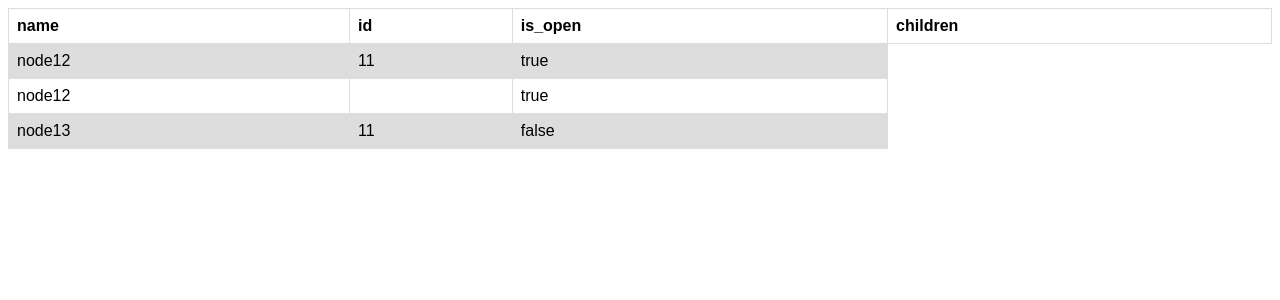
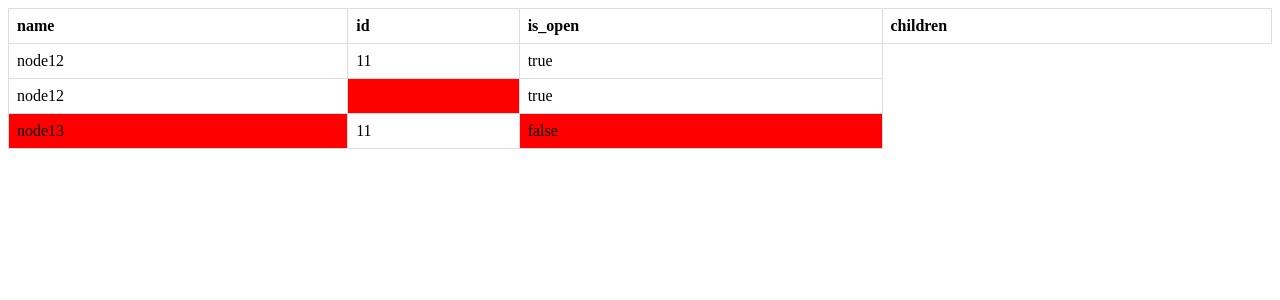
Before and after one commit to rawatanimesh/array-of-json-object-compare-angular, an Angular app: page / in a window 1280 px wide. Shown: the top 300 px of the page. Built offline with nearby package versions, Linux system fonts and the light colour scheme.

Commit message:
initial code for showing changed/deleted values on html

```diff
--- a/src/app/app.component.css
+++ b/src/app/app.component.css
@@ -1,5 +1,4 @@
 table {
-  font-family: arial, sans-serif;
   border-collapse: collapse;
   width: 100%;
 }
@@ -10,6 +9,9 @@ td, th {
   padding: 8px;
 }
 
-tr:nth-child(even) {
-  background-color: #dddddd;
+.changed{
+  background-color: orange;
 }
+.removed{
+  background-color: red;
+}
--- a/src/app/app.component.html
+++ b/src/app/app.component.html
@@ -3,10 +3,10 @@
   <tr>
     <th *ngFor="let key of objKeyArray">{{key}}</th>
   </tr>
-  <tr *ngFor="let item of objectArray">
-    <td>{{item.name}}</td>
-    <td>{{item.id}}</td>
-    <td>{{item.is_open}}</td>
+  <tr *ngFor="let item of tempObjectArray">
+    <td [ngClass]="(item.diff && item.diff.name) ? 'removed' : ''">{{item.name}}</td>
+    <td [ngClass]="(item.diff && item.diff.id) ? 'removed' : ''">{{item.id}}</td>
+    <td [ngClass]="(item.diff && item.diff.is_open) ? 'removed' : ''">{{item.is_open}}</td>
     <!-- <td>{{item.children}}</td> -->
   </tr>
 </table>
--- a/src/app/app.component.ts
+++ b/src/app/app.component.ts
@@ -42,6 +42,7 @@ export class AppComponent implements OnInit  {
         ]
     }
   ]
+  tempObjectArray = [];
 
   ngOnInit(){
     /*
@@ -51,17 +52,19 @@ export class AppComponent implements OnInit  {
       We assume that data types haven't changed (String to Number).
       We assume that parent is either an Array or an Object.
     */
-    for(let i = 0; i < this.objectArray.length; i++){
+
+    this.tempObjectArray = this.objectArray;
+    for(let i = 0; i < this.tempObjectArray.length; i++){
       if(this.refIndex != i){
         console.log("Comparing "+this.refIndex+" object with "+i+" object");
-        console.log("Diff",this.getDiff(this.objectArray[this.refIndex],this.objectArray[i]));
+        console.log("Diff",this.getDiff(this.tempObjectArray[this.refIndex],this.tempObjectArray[i]));
         if(this.diff){
-          console.log('found changes');
-
+          // console.log('found changes');
+          this.tempObjectArray[i].diff = this.diff;
         }
       }
     }
-
+    console.log(this.tempObjectArray);
     this.getObjectKeys(this.objectArray[0]);
 
   }
@@ -80,7 +83,8 @@ export class AppComponent implements OnInit  {
       else if(JSON.stringify(a[prop]) != JSON.stringify(b[prop])){
         // if value
         if(typeof b[prop] != 'object' || b[prop] == null){
-          this.addNode(prop, b[prop], node);
+          // this.addNode(prop, b[prop], node);
+          this.addNode(prop, '[[changed]]', node);
         }
         else {
           // if array
```
